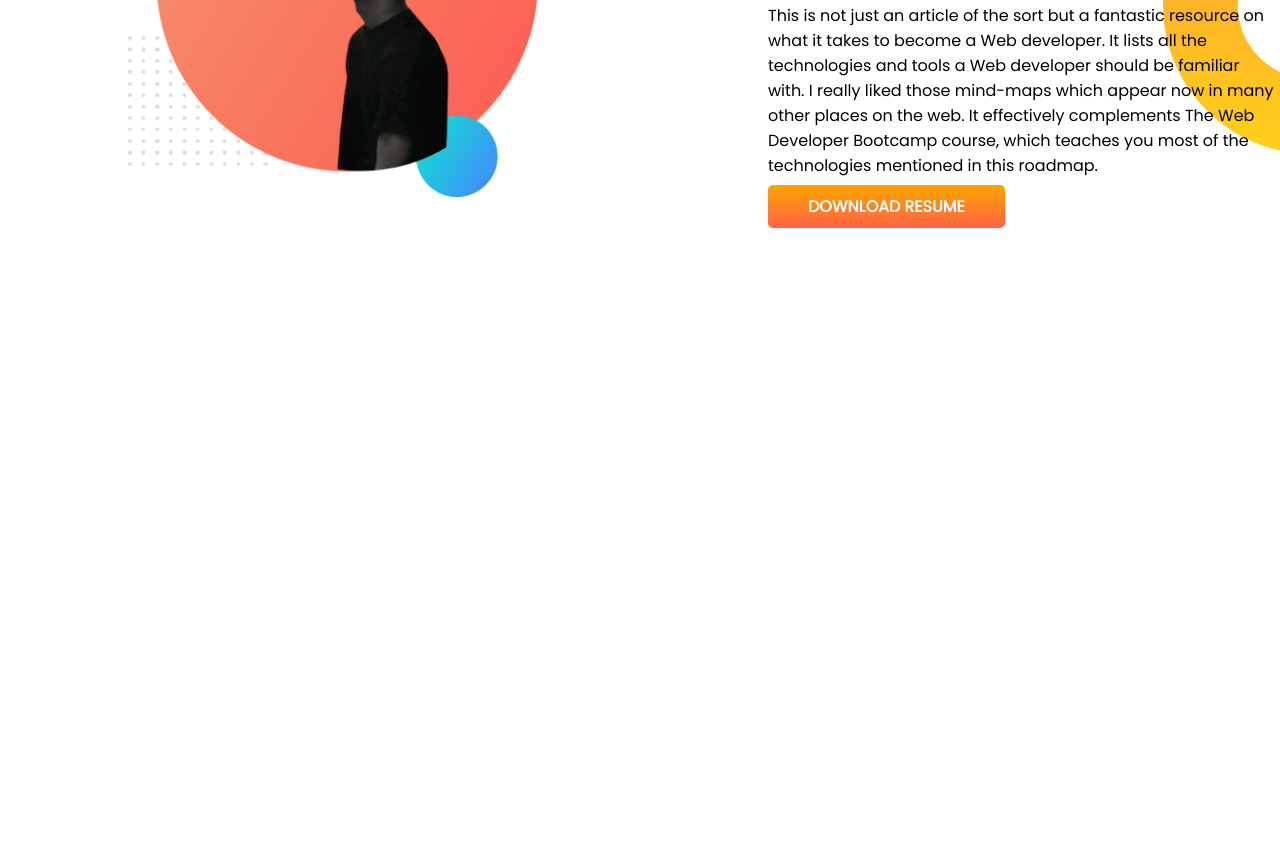
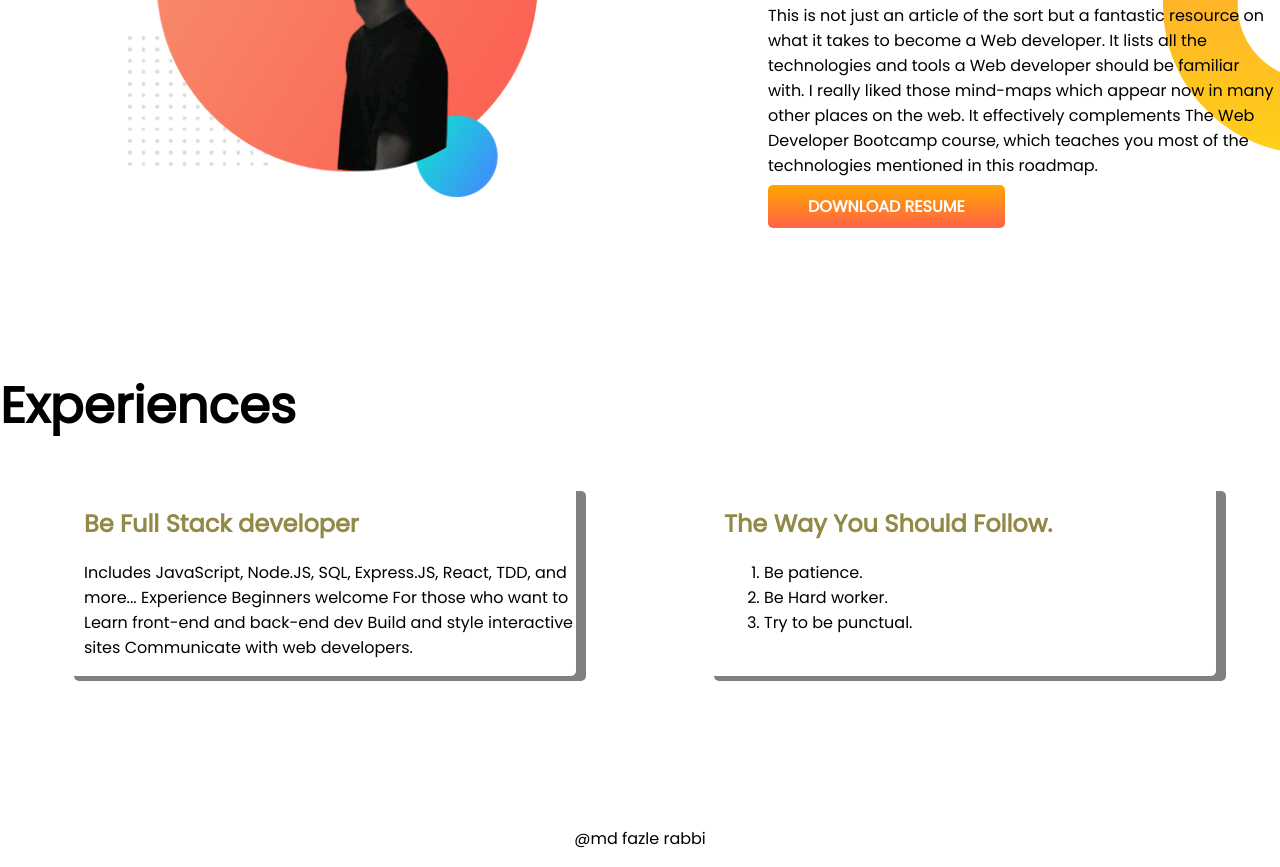
Before and after one commit to mdrabbi15516/development-portfolio, a plain HTML site: page index.html in a window 1280 px wide. Shown: the part 798-1665 px from the top of the page. Before the commit the page ends 1167 px from the top, so only its background shows below. Drawn offline with Linux system fonts and the light colour scheme.

Commit message:
last commit

```diff
--- a/index.html
+++ b/index.html
@@ -13,7 +13,7 @@
 </head>
 
 <body>
-    <section class="top-banner-1">
+    <section class="top-banner-1 section-cn">
         <div class=section-1>
             <h1>Welcome to</h1>
             <h1><span class="cl-1">Development</span> World!</h1>
@@ -28,7 +28,7 @@
             <img src="images/my-bg.png" alt="">
         </div>
     </section>
-    <section class="top-banner-2">
+    <section class="top-banner-2 section-cn">
         <div class=section-1>
             <img src="images/my-bg.png" alt="">
 
@@ -44,6 +44,41 @@
             <a class="link-button" target="_blank"
                 href="https://www.facebook.com/profile.php?id=100011195264940">DOWNLOAD RESUME</a>
     </section>
+    <section class="services">
+        <h1>Experiences</h1>
+        <div class="section-cn">
+            <div class="fm">
+                <h2 class="f">Be Full Stack developer</h2>
+                <p>Includes
+
+                    JavaScript, Node.JS, SQL, Express.JS, React, TDD, and more...
+
+                    Experience
+
+                    Beginners welcome
+
+                    For those who want to
+
+                    Learn front-end and back-end dev
+                    Build and style interactive sites
+                    Communicate with web developers.</p>
+
+            </div>
+            <div class="fm">
+                <h2 class="f">The Way You Should Follow.</h2>
+                <p>
+                <ol>
+                    <li>Be patience.</li>
+                    <li>Be Hard worker.</li>
+                    <li>Try to be punctual.</li>
+                </ol>
+                </p>
+            </div>
+        </div>
+    </section>
+    <footer>
+        <p>@md fazle rabbi</p>
+    </footer>
 </body>
 
 </html>
--- a/style.css
+++ b/style.css
@@ -8,7 +8,7 @@ h1{
 .cl-1{
     color:lightseagreen
 }
-section{
+.section-cn{
     display:flex;
     margin-bottom: 150px;
 }
@@ -38,3 +38,17 @@ section{
     background-repeat: no-repeat;
     background-position: right;
 }
+.fm{
+    width: 40%;
+    margin-left: 5%;
+    margin-right: 5%;
+    box-shadow:10px 5px gray;
+    padding-left: 20px;
+    border-radius: 5px;
+}
+.f{
+    color: rgb(145, 137, 69);
+}
+footer p{
+    text-align: center;
+}
```
Also changed, not shown: images/140175462_1277124269337403_723116341470583403_n.jpg (deleted), images/16835758_380577685658737_1852877767343167294_o.jpg (deleted), images/jhankar.png (deleted), images/jhankar2.png (deleted).
